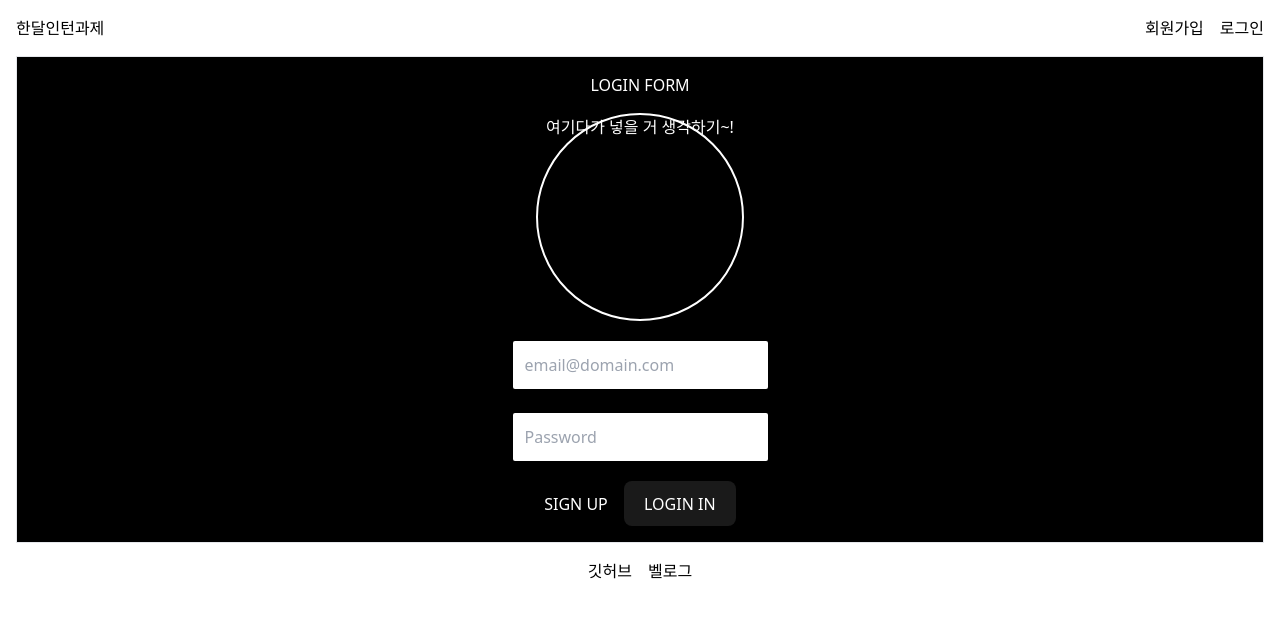
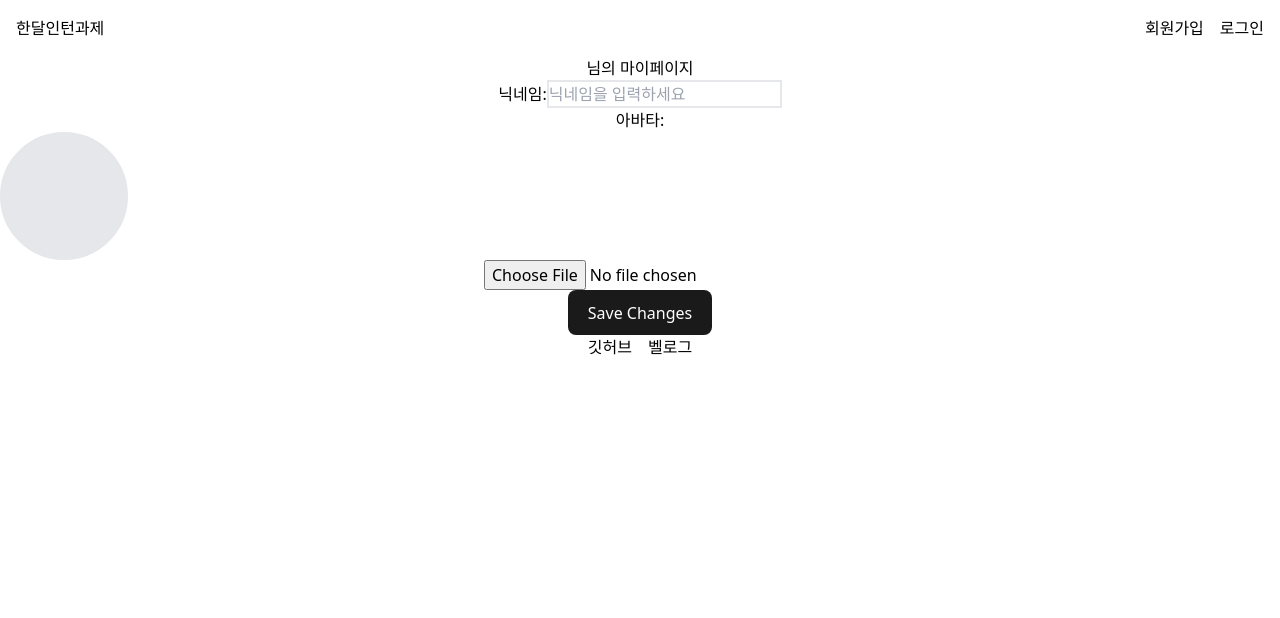
Before and after one commit to MiMing-00/aMonth-sInternshipProject, a React (Vite) app: page /myPage in a window 1280 px wide. Before the commit this address led to /login. Shown: the top 618 px of the page. Built offline with nearby package versions, Linux system fonts and the light colour scheme; no server answers; sample sign-in values are in the browser's storage.

Commit message:
feat:update my page

```diff
--- a/src/App.tsx
+++ b/src/App.tsx
@@ -1,5 +1,4 @@
 import { RouterProvider } from "react-router-dom";
-import Layout from "./Layout";
 import router from "./shared/Router";
 
 function App() {
--- a/src/Layout.tsx
+++ b/src/Layout.tsx
@@ -1,15 +1,13 @@
-import { ReactNode } from "react";
 import Header from "./components/Header";
 import Footer from "./components/Footer";
 import { Outlet } from "react-router-dom";
-
 
 const Layout = () => {
   return (
     <div>
       <Header />
       <div>
-        <Outlet/>
+        <Outlet />
       </div>
       <Footer />
     </div>
--- a/src/components/Header.tsx
+++ b/src/components/Header.tsx
@@ -6,16 +6,16 @@ import axios from "axios";
 const Header = () => {
   const { loadSessionToken, accessToken, userInfo, setUserInfo } =
     useAuthStore();
-  const [isLoading, setIsLoading] = useState(false);
+  const [isLoading, setIsLoading] = useState(true);
 
   useEffect(() => {
     const initAuth = async () => {
       await loadSessionToken();
-      setIsLoading(true);
+      setIsLoading(false);
     };
 
     initAuth();
-  }, [loadSessionToken]);
+  }, []);
 
   useEffect(() => {
     const fetchUserInfo = async () => {
@@ -55,7 +55,7 @@ const Header = () => {
 
   return (
     <div className="flex justify-between items-center m-4">
-      <div>한달인턴과제</div>
+      <Link to="/">한달인턴과제</Link>
       <div className="flex gap-4">
         <div>
           {userInfo ? (
--- a/src/pages/Login.tsx
+++ b/src/pages/Login.tsx
@@ -6,14 +6,19 @@ import { Link, useNavigate } from "react-router-dom";
 const Login = () => {
   const [loginEmail, setLoginEmail] = useState<string>("");
   const [loginPassword, setLoginPassword] = useState<string>("");
-  const { saveInitialLoginInfo, setSessionToken } = useAuthStore();
+  const {
+    initialLoginInfo,
+    saveInitialLoginInfo,
+    setSessionToken,
+    setUserInfo,
+  } = useAuthStore();
   const navigate = useNavigate();
 
   const NavigateHome = () => {
     navigate("/");
   };
 
-  const loginTest = async (event: React.FormEvent) => {
+  const handleLogin = async (event: React.FormEvent) => {
     event.preventDefault();
     if (!loginEmail || !loginPassword) {
       Swal.fire({
@@ -38,6 +43,7 @@ const Login = () => {
       });
       const data = await res.json();
       saveInitialLoginInfo(data);
+      setUserInfo(data);
       setSessionToken(data.accessToken);
 
       if (data.success) {
@@ -51,7 +57,7 @@ const Login = () => {
   return (
     <form
       className="flex flex-col justify-center text-center items-center al gap-4 border p-4 m-4 bg-black text-white"
-      onSubmit={loginTest}
+      onSubmit={handleLogin}
     >
       <h1>LOGIN FORM</h1>
       <div className="border-white border-2 rounded-full w-52 h-52 flex justify-center">
--- a/src/pages/MyPage.tsx
+++ b/src/pages/MyPage.tsx
@@ -1,45 +1,114 @@
-import React, { useState, useEffect } from "react";
+import React, { useState, useEffect, Suspense } from "react";
 import useAuthStore from "../stores/authStore";
+import axios from "axios";
+import Swal from "sweetalert2";
 import { useNavigate } from "react-router-dom";
 
 const MyPage: React.FC = () => {
-  const { userInfo } = useAuthStore();
+  const { userInfo, initialLoginInfo, updateUserInfo, accessToken } =
+    useAuthStore();
   const [myPageNickname, setMyPageNickname] = useState<string>(
     userInfo?.nickname || ""
   );
-  const [MyPageavatar, setMyPageAvatar] = useState<string | null>(
+  const [MyPageAvatar, setMyPageAvatar] = useState<string | File | null>(
     userInfo?.avatar || null
   );
-  const navigate = useNavigate();
+
 
   useEffect(() => {
-    if (!userInfo) {
-      navigate("/login");
-    } else {
+    if (userInfo) {
       setMyPageNickname(userInfo.nickname);
-      setMyPageAvatar(userInfo.avatar);
+      setMyPageAvatar(userInfo?.avatar);
     }
   }, [userInfo]);
 
+  const handleAvatarUrlChange = (
+    event: React.ChangeEvent<HTMLInputElement>
+  ) => {
+    const file = event.target.files ? event.target.files[0] : null;
+    setMyPageAvatar(file);
+  };
+
+  const handleUserInfo = async (event: React.FormEvent) => {
+    event.preventDefault();
+
+    const formData = new FormData();
+    formData.append("nickname", myPageNickname);
+    if (MyPageAvatar) formData.append("avatar", MyPageAvatar);
+
+    try {
+      const response = await axios.patch(
+        "https://moneyfulpublicpolicy.co.kr/profile",
+        formData,
+        {
+          headers: {
+            "Content-Type": "multipart/form-data",
+            Authorization: `Bearer ${accessToken}`,
+          },
+        }
+      );
+      const { data } = response;
+      updateUserInfo(data);
+
+      Swal.fire({
+        title: "변경 완료!",
+        icon: "success",
+      });
+      console.log(userInfo);
+    } catch (error) {
+      if (axios.isAxiosError(error)) {
+        if (error.response?.status === 413) {
+          Swal.fire({
+            title: "파일의 크기가 너무 큽니다!",
+            text: "다른 파일로 시도해 주세요.",
+            icon: "error",
+          });
+        } else {
+          console.log(error.response);
+        }
+      }
+    }
+  };
+
   return (
+    <Suspense fallback="잠시만용">
       <div className="flex flex-col justify-center text-center">
-      <h1>{myPageNickname}님의 마이페이지</h1>
-      <div>
+        <h1>{userInfo?.nickname}님의 마이페이지</h1>
+        <form onSubmit={handleUserInfo}>
           <label>닉네임:</label>
           <input
             type="text"
+            name="nickname"
             value={myPageNickname}
             onChange={(event) => setMyPageNickname(event.target.value)}
             placeholder="닉네임을 입력하세요"
             className="border-2"
           />
-      </div>
+
           <div>
             <label>아바타:</label>
-        <input type="file" />
-        // {MyPageavatar && <img src={MyPageavatar} alt="Avatar" width={100} />}
+            {MyPageAvatar ? (
+              <img
+                src={
+                  typeof MyPageAvatar === "string"
+                    ? MyPageAvatar
+                    : URL.createObjectURL(MyPageAvatar)
+                }
+                alt={`${userInfo?.nickname}의 아바타`}
+                width="50"
+                height="50"
+              />
+            ) : (
+              <div className="w-32 h-32 border-2 rounded-full bg-gray-200"></div>
+            )}
+            <input type="file" name="avatar" onChange={handleAvatarUrlChange} />
           </div>
+          <button type="submit" className="text-white">
+            Save Changes
+          </button>
+        </form>
       </div>
+    </Suspense>
   );
 };
 
--- a/src/pages/SignUp.tsx
+++ b/src/pages/SignUp.tsx
@@ -1,11 +1,12 @@
 import { useState } from "react";
-import { Link } from "react-router-dom";
+import { Link, useNavigate } from "react-router-dom";
 import Swal from "sweetalert2";
 
 const SignUp: React.FC = () => {
   const [email, setEmail] = useState<string>("");
   const [password, setPassword] = useState<string>("");
   const [nickname, setNickname] = useState<string>("");
+  const navigate = useNavigate();
 
   const signUpTest = async () => {
     if (!email || !password || !nickname) {
@@ -33,7 +34,14 @@ const SignUp: React.FC = () => {
       const data = await res.json();
       console.log(data);
 
-      // 성공했다고 알림 하기 혹은 바로 로그인 되게 하기! 혹은 로그인 페이지로 이동
+      Swal.fire({
+        title: "회원가입을 축하합니다!",
+        text: `${nickname} 님 어서오세요!`,
+        icon: "success",
+      });
+      navigate("/login");
+
+
     } catch (error) {
       console.log("실패", error);
     }
--- a/src/shared/Router.tsx
+++ b/src/shared/Router.tsx
@@ -1,9 +1,21 @@
-import { createBrowserRouter } from "react-router-dom";
+import {
+  createBrowserRouter,
+  LoaderFunction,
+  Navigate,
+} from "react-router-dom";
 import Home from "../pages/Home";
 import SignUp from "../pages/SignUp";
 import MyPage from "../pages/MyPage";
 import Login from "../pages/Login";
 import Layout from "../Layout";
+
+const checkLoginStatus: LoaderFunction = async () => {
+  const token = sessionStorage.getItem("accessToken");
+  if (!token) {
+    throw new Response("Unauthorized", { status: 401 });
+  }
+  return token;
+};
 
 // react router dom v-6.27 고정
 const router = createBrowserRouter([
@@ -14,7 +26,12 @@ const router = createBrowserRouter([
       { path: "/", element: <Home /> },
       { path: "/signUp", element: <SignUp /> },
       { path: "/login", element: <Login /> },
-      { path: "/myPage", element: <MyPage /> },
+      {
+        path: "/myPage",
+        element: <MyPage />,
+        loader: checkLoginStatus,
+        errorElement: <Navigate to="/" />,
+      },
     ],
   },
 ]);
--- a/src/stores/authStore.ts
+++ b/src/stores/authStore.ts
@@ -23,6 +23,9 @@ type AuthStore = {
   loadSessionToken: () => void;
   userInfo: UserInfo | null;
   setUserInfo: (userInfo: UserInfo) => void;
+  updateUserInfo: (
+    newUserInfo: Partial<Pick<UserInfo, "nickname" | "avatar">>
+  ) => void;
 };
 
 const useAuthStore = create<AuthStore>()((set) => ({
@@ -33,6 +36,7 @@ const useAuthStore = create<AuthStore>()((set) => ({
   accessToken: sessionStorage.getItem("accessToken"),
   setSessionToken: (token) => {
     sessionStorage.setItem("accessToken", token);
+    set({ accessToken: token });
   },
   loadSessionToken: () => {
     const token = sessionStorage.getItem("accessToken");
@@ -41,6 +45,16 @@ const useAuthStore = create<AuthStore>()((set) => ({
 
   userInfo: null,
   setUserInfo: (userInfo: UserInfo) => set(() => ({ userInfo })),
+  updateUserInfo: (
+    newUserInfo: Partial<Pick<UserInfo, "nickname" | "avatar">>
+  ) =>
+    set((state) => ({
+      userInfo: state.userInfo
+        ? { ...state.userInfo, ...newUserInfo }
+        : state.userInfo,
+    })),
+
+
 }));
 
 export default useAuthStore;
```
Lines whose indentation alone changed are shown as unchanged.
